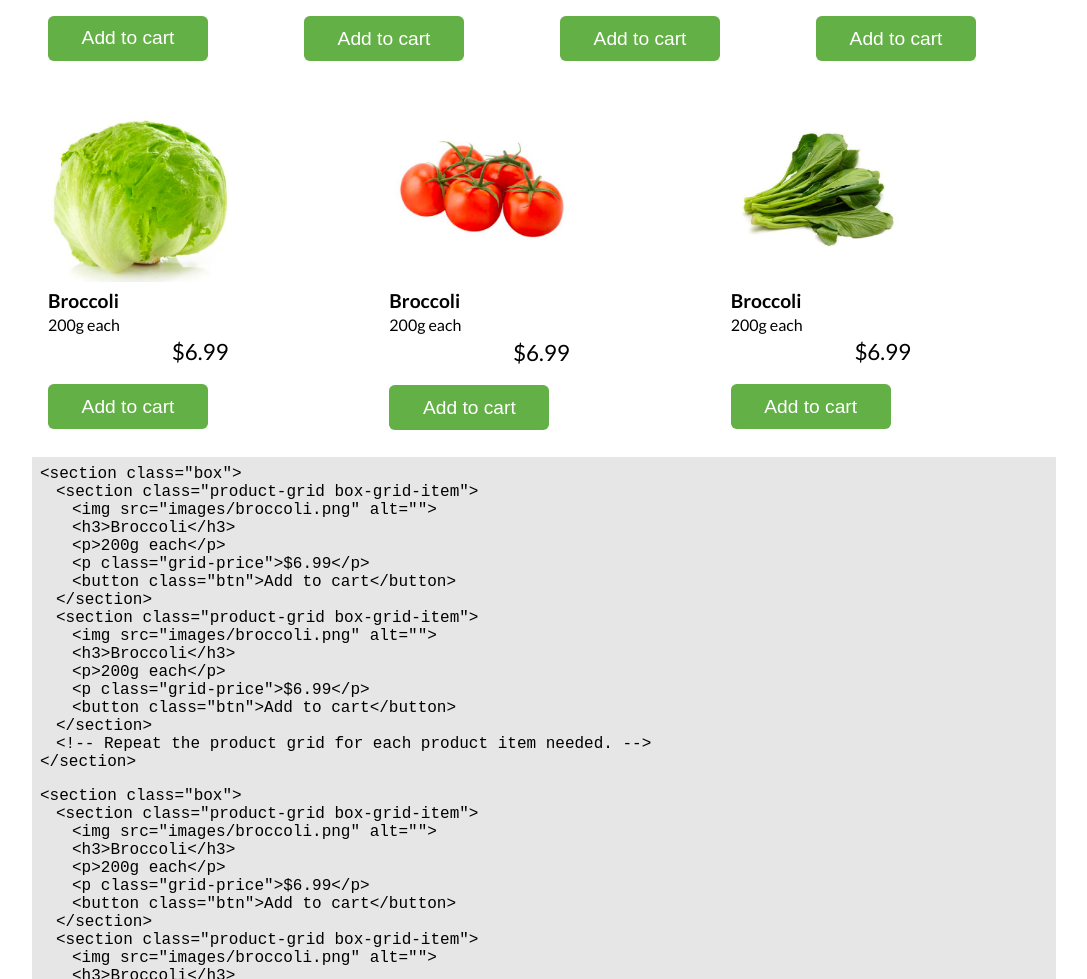
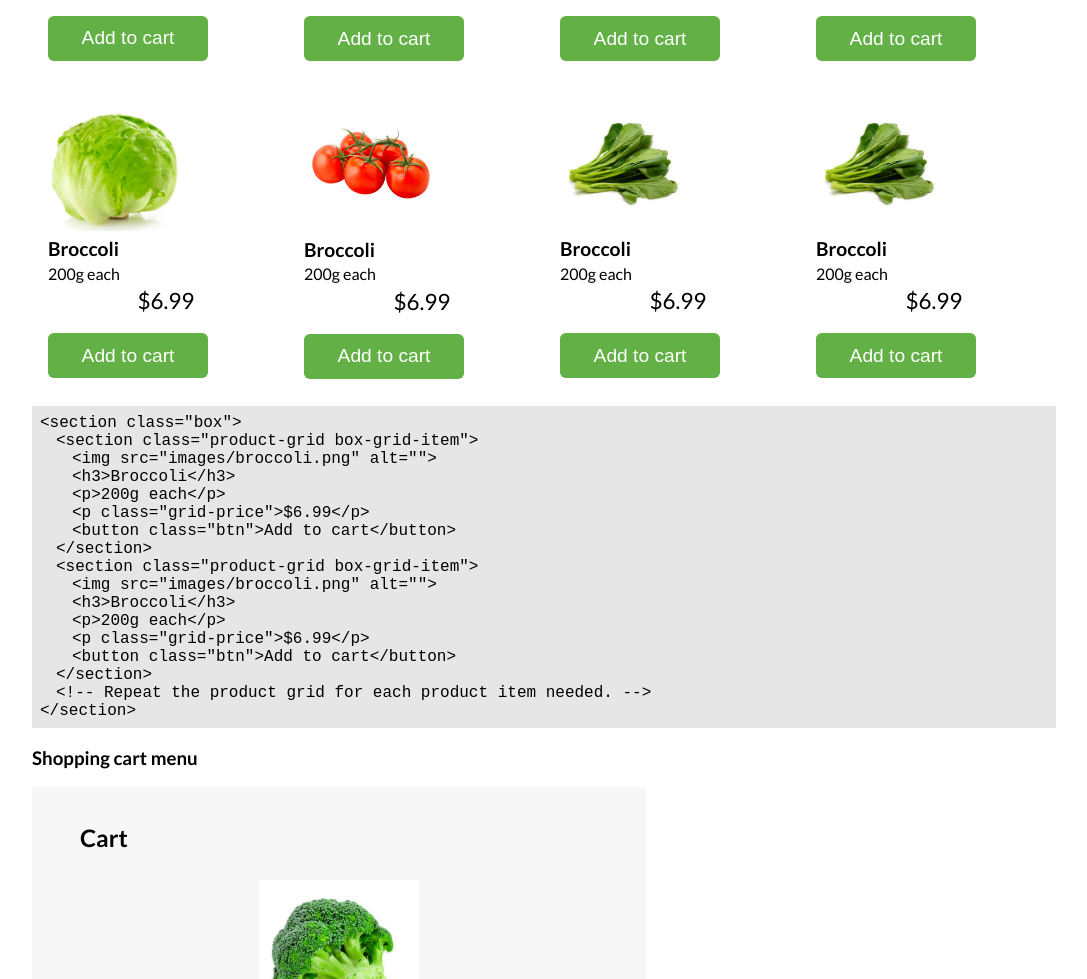
Before and after one commit to hello-em/P02, a plain HTML site: page styleguide/index.html in a window 1280 px wide. Shown: the part 6928-7907 px from the top of the page, without its empty margins (96-1183 px from the left). Drawn offline with Linux system fonts and the light colour scheme.

Commit message:
Found more minor fixes
Fixed Minor Issues

```diff
--- a/styleguide/index.html
+++ b/styleguide/index.html
@@ -246,7 +246,7 @@
 				</div>
 			&lt;/nav&gt;
 		</samp>
-	<!-- End of Nav bar -->
+	<!-- End of Nav bar & samp code-->
 
 	<!-- Hero CTA -->
 
@@ -329,6 +329,7 @@
 
 			</section>
 			</div>
+			<!--End of product list -->
 			<!-- Product List <samp> -->
 			<samp>
 				&lt;section class="product-list shadow"&gt;
@@ -427,40 +428,17 @@
 					<p class="grid-price">$6.99</p>
 					<button class="btn">Add to cart</button>
 				</section>
+				<section class="product-grid box-grid-item">
+					<img src="images/product image.png" alt="">
+					<h3>Broccoli</h3>
+					<p>200g each</p>
+					<p class="grid-price">$6.99</p>
+					<button class="btn">Add to cart</button>
+				</section>
 			</section>
 			<!-- End of products grid structure -->
 
 			<!-- <samp> products grid structure -->
-			<samp>
-				&lt;section class="box"&gt;
-				<div class="indent">
-					&lt;section class="product-grid box-grid-item"&gt;
-					<div class="indent">
-						&lt;img src="images/broccoli.png" alt=""&gt;<br>
-						&lt;h3&gt;Broccoli&lt;/h3&gt;<br>
-						&lt;p&gt;200g each&lt;/p&gt;<br>
-						&lt;p class="grid-price">$6.99&lt;/p&gt;<br>
-						&lt;button class="btn">Add to cart&lt;/button&gt;<br>
-					</div>
-					&lt;/section&gt;<br>
-					&lt;section class="product-grid box-grid-item"&gt;
-					<div class="indent">
-						&lt;img src="images/broccoli.png" alt=""&gt;<br>
-						&lt;h3&gt;Broccoli&lt;/h3&gt;<br>
-						&lt;p&gt;200g each&lt;/p&gt;<br>
-						&lt;p class="grid-price">$6.99&lt;/p&gt;<br>
-						&lt;button class="btn">Add to cart&lt;/button&gt;<br>
-					</div>
-					&lt;/section&gt;<br>
-					&lt;!-- Repeat the product grid for each product item needed. --&gt;
-				</div>
-				&lt;/section&gt;
-			</samp>
-			<!-- end of <samp> products grid structure -->
-
-		</section>
-		<!-- end of product grid structure -->
-		<!-- <samp> products grid structure -->
 			<samp>
 				&lt;section class="box"&gt;
 				<div class="indent">
```
